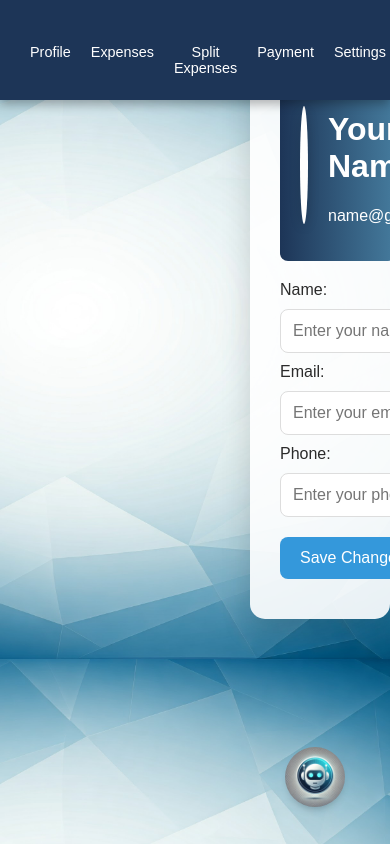
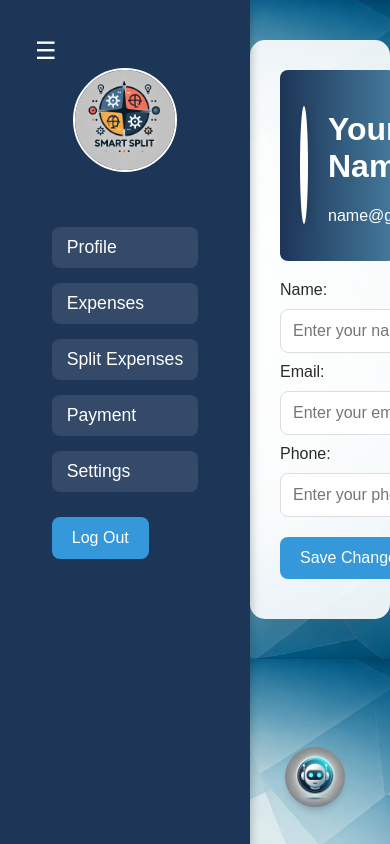
Before and after one commit to panchalbhakti/SmartSplit, a PHP site: page / in a window 390 px wide; the page is wider, and only the part inside the window is pictured. Run offline with PHP 8.4, Linux system fonts and the light colour scheme.

Commit message:
delete chnges

```diff
--- a/styles.css
+++ b/styles.css
@@ -145,65 +145,6 @@ body {
   color: #00aaff;
   transform: scale(1.1);
 }
-
-
-@media (max-width: 768px) {
-  /* Adjust Sidebar to act as a Top Navigation Bar */
-  .sidebar {
-    position: fixed;
-    top: 0;
-    left: 0;
-    width: 100%;
-    height: 100px;
-    display: flex;
-    flex-direction: row;
-    align-items: center;
-    justify-content: space-around;
-    background: #1d3557;
-    z-index: 10;
-    box-shadow: 0 4px 10px rgba(0, 0, 0, 0.3);
-  }
-
-  /* Hide the Sidebar Logo on Mobile */
-  .sidebar-logo {
-    display: none;
-  }
-
-  /* Sidebar Links in Horizontal Layout */
-  .sidebar ul {
-    display: flex;
-    flex-direction: row;
-    margin: 0;
-    padding: 0;
-    list-style: none;
-    width: 100%;
-    justify-content: center;
-  }
-
-  .sidebar ul li {
-    margin: 0;
-  }
-
-  .sidebar ul li a {
-    font-size: 0.9rem;
-    padding: 10px;
-    text-align: center;
-    background: none;
-    color: #fff;
-    text-decoration: none;
-    transition: color 0.3s;
-  }
-
-  .sidebar ul li a:hover {
-    color: #00aaff;
-  }
-
-  /* Menu Button Hidden on Mobile */
-  .menu-btn {
-    display: none;
-  }
-}
-
 
 
 /* Main Content Styling */
```
